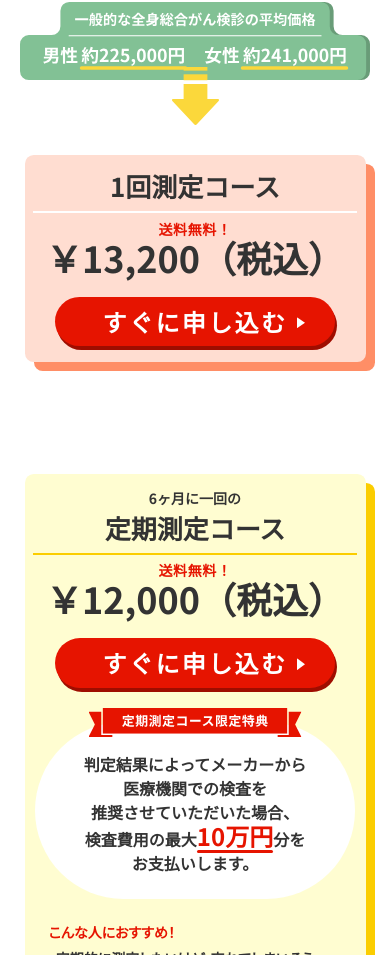
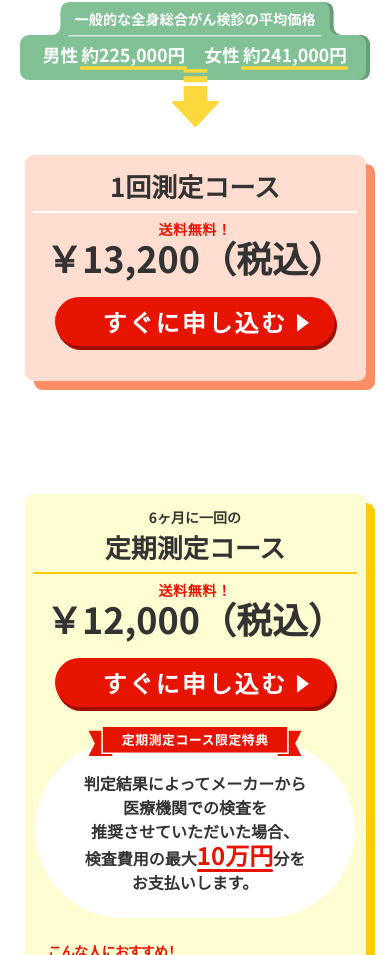
Before and after one commit to sumamin-inc-organization/Pstage, a website built with webpack: page src/html/index.html in a window 390 px wide. Shown: the part 8639-9594 px from the top of the page. Built offline with nearby package versions, Linux system fonts and the light colour scheme.

Commit message:
ボタン周りのpadding修正

```diff
--- a/src/css/price.css
+++ b/src/css/price.css
@@ -506,7 +506,7 @@ a.cta_btn.red_btn img {
 
     .price_upper_arraow {
         width: 47px;
-        bottom: -50px;
+        bottom: -52px;
     }
 
     .course_wrapper {
@@ -625,6 +625,10 @@ a.cta_btn.red_btn img {
         margin-top: 2px;
     }
 
+    .single_course {
+        padding-bottom: 35px;
+    }
+
     .subsc_course {
         padding-bottom: 35px;
     }
@@ -654,6 +658,7 @@ a.cta_btn.red_btn img {
 
     a.cta_btn.red_btn img {
         margin-left: 10px;
+        width: 12px;
     }
 
 }
```
